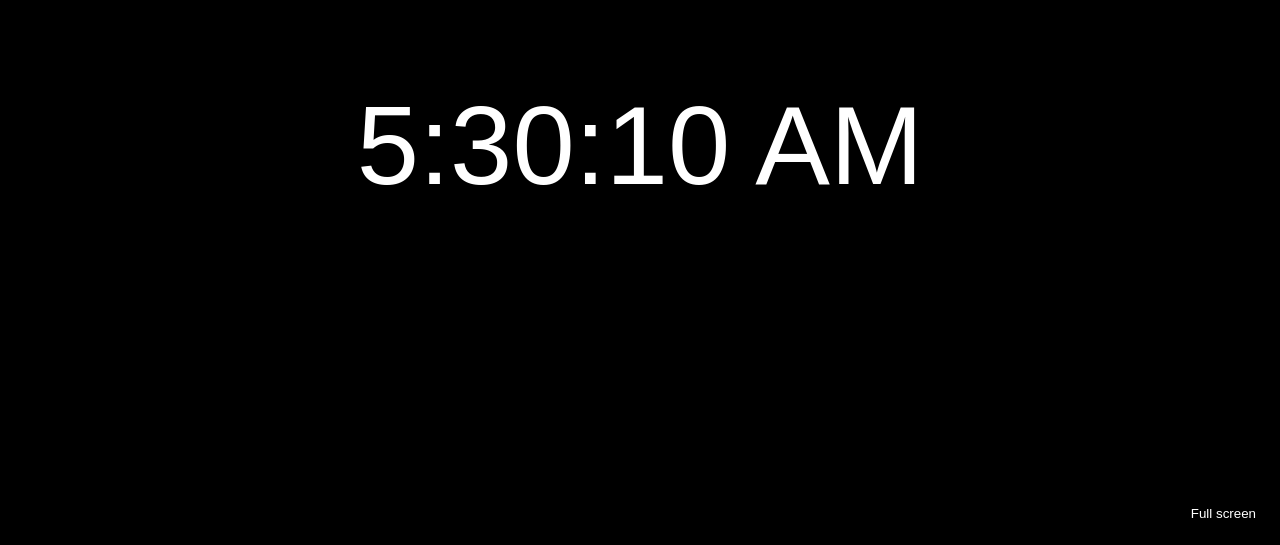
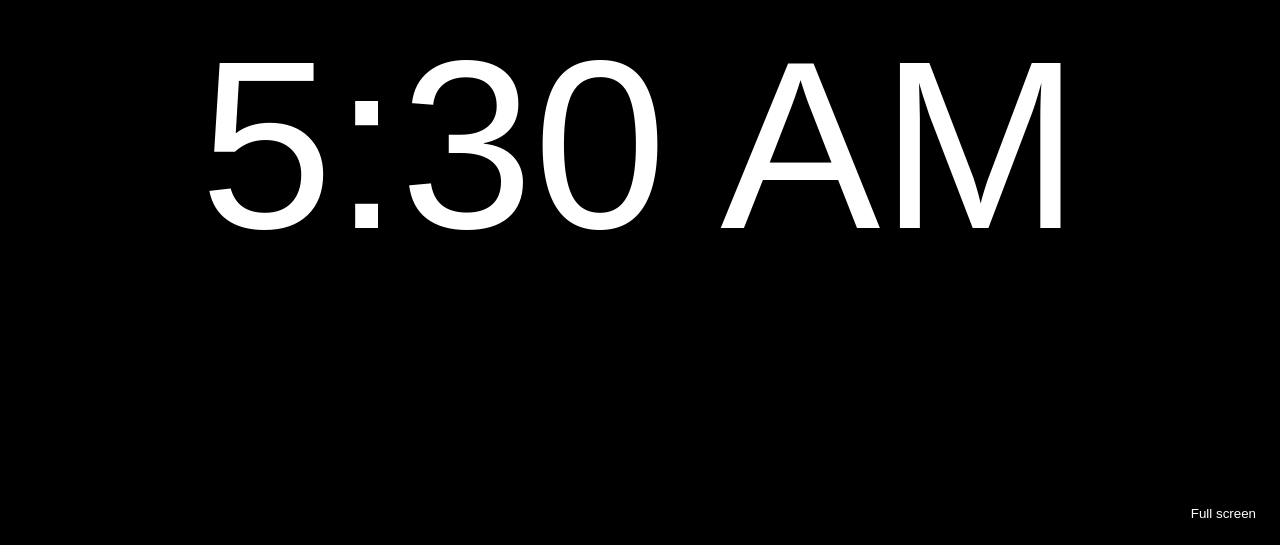
Before and after one commit to RanokRaihan/digital-clock, a React (Vite) app: page / in a window 1280 px wide. Shown: the part 255-800 px from the top of the page. Built offline with nearby package versions, Linux system fonts and the light colour scheme; a web font is replaced by a local one.

Commit message:
second removed

```diff
--- a/src/components/Clock.jsx
+++ b/src/components/Clock.jsx
@@ -14,7 +14,17 @@ const Clock = () => {
   const tick = () => {
     setTime(new Date());
   };
-  return <div className="clock">{time.toLocaleTimeString()}</div>;
+  return (
+    <div className="clock">
+      <p>
+        {time.toLocaleString("en-US", {
+          hour: "numeric",
+          minute: "numeric",
+          hour12: true,
+        })}
+      </p>
+    </div>
+  );
 };
 
 export default Clock;
--- a/src/index.css
+++ b/src/index.css
@@ -18,7 +18,13 @@ body {
   width: 100%;
 }
 .clock {
-  font-size: 7rem;
+  font-size: 10rem;
+  display: flex;
+}
+@media (min-width: 740px) {
+  .clock {
+    font-size: 15rem;
+  }
 }
 
 .fullscreen {
```
